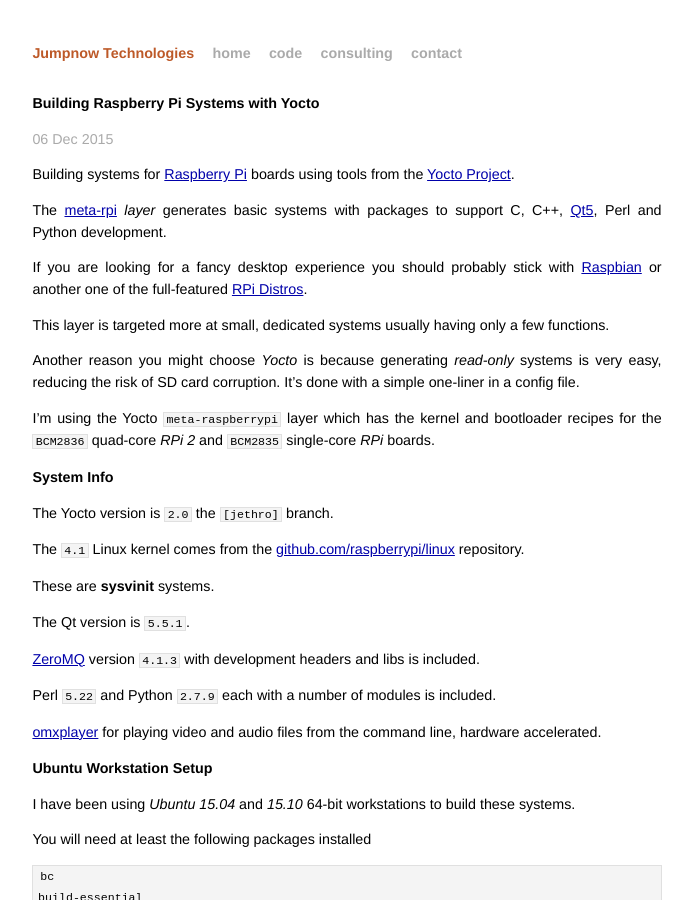
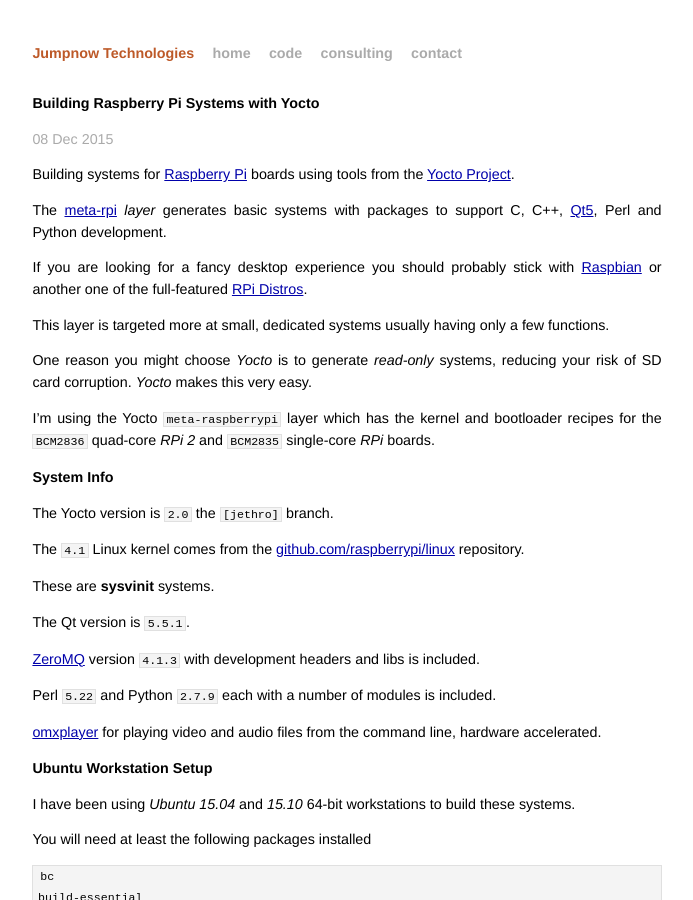
Before and after one commit to jumpnow/jumpnowtek-site, a Jekyll site: the page built from _posts/2015-12-04-Raspberry-Pi-Systems-with-Yocto.md, in a window 1280 px wide and 900 px high. Shown: the whole window, without its empty margins (293-986 px from the left). Built offline with Jekyll 4.4.1, drawn with Linux system fonts in a browser that asks for light colours.

Commit message:
Wording in RPI doc

```diff
--- a/_posts/2015-12-04-Raspberry-Pi-Systems-with-Yocto.md
+++ b/_posts/2015-12-04-Raspberry-Pi-Systems-with-Yocto.md
@@ -2,7 +2,7 @@
 layout: post
 title: Building Raspberry Pi Systems with Yocto
 description: "Building customized systems for the Raspberry Pi using tools from the Yocto Project"
-date: 2015-12-06 09:15:00
+date: 2015-12-08 16:48:00
 categories: rpi
 tags: [linux, rpi, yocto]
 ---
@@ -15,7 +15,7 @@
 
 This layer is targeted more at small, dedicated systems usually having only a few functions.
 
-Another reason you might choose *Yocto* is because generating *read-only* systems is very easy, reducing the risk of SD card corruption. It's done with a simple one-liner in a config file.
+One reason you might choose *Yocto* is to generate *read-only* systems, reducing your risk of SD card corruption. *Yocto* makes this very easy.
 
 I'm using the Yocto `meta-raspberrypi` layer which has the kernel and bootloader recipes for the `BCM2836` quad-core *RPi 2* and `BCM2835` single-core *RPi* boards.
 
```
